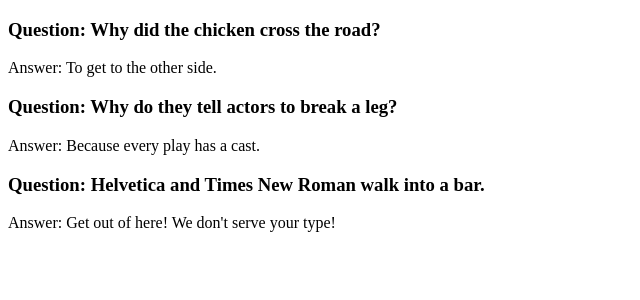
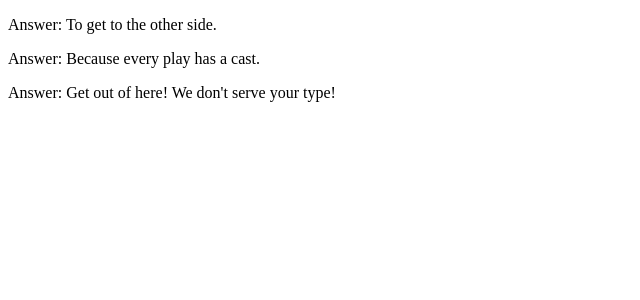
Before and after one commit to kevincwashburn/react-practice, a React (Create React App) app in the folder practice-app/: page / in a window 1280 px wide. Shown: the top 300 px of the page, without its empty margins (0-640 px from the left). Built offline with nearby package versions, Linux system fonts and the light colour scheme.

Commit message:
added ternary operator for Question display in Joke.js

```diff
--- a/practice-app/src/Joke.js
+++ b/practice-app/src/Joke.js
@@ -3,7 +3,7 @@
 function Joke(props) {
     return (
         <div className="joke-card">
-            <h3>Question: {props.question}</h3>
+            <h3 style={{display: props.questions ? "block" : "none"}}>Question: {props.question}</h3>
             <p>Answer: {props.punchLine}</p>
         </div>
     )
```
